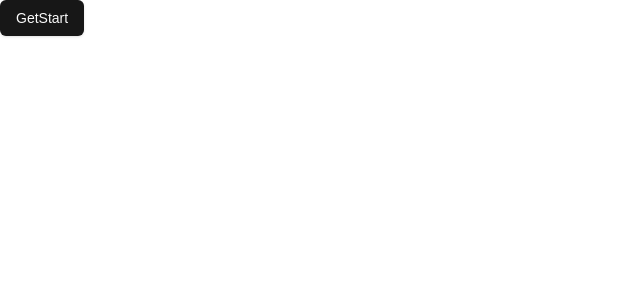
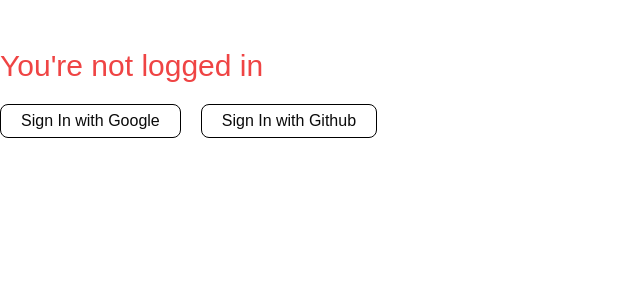
Before and after one commit to subhraneel2005/clip2cash, a Next.js app: page / in a window 1280 px wide. Shown: the top 300 px of the page, without its empty margins (0-640 px from the left). Built offline with nearby package versions, Linux system fonts and the light colour scheme; no server answers.

Commit message:
Next Auth authentication done ✅.

```diff
--- a/package.json
+++ b/package.json
@@ -15,6 +15,7 @@
     "clsx": "^2.1.1",
     "lucide-react": "^0.454.0",
     "next": "15.0.2",
+    "next-auth": "^4.24.10",
     "react": "19.0.0-rc-02c0e824-20241028",
     "react-dom": "19.0.0-rc-02c0e824-20241028",
     "tailwind-merge": "^2.5.4",
--- /dev/null
+++ b/src/app/api/auth/[...nextauth]/route.ts
@@ -0,0 +1,6 @@
+import NextAuth from "next-auth/next"
+import { authOPtions } from "../../../../lib/authOptions"
+
+const handler = NextAuth(authOPtions)
+
+export {handler as GET, handler as POST}
--- a/src/app/layout.tsx
+++ b/src/app/layout.tsx
@@ -1,6 +1,7 @@
 import type { Metadata } from "next";
 import localFont from "next/font/local";
 import "./globals.css";
+import SessionWrapper from "@/components/SessionWrapper";
 
 const geistSans = localFont({
   src: "./fonts/GeistVF.woff",
@@ -24,6 +25,7 @@ export default function RootLayout({
   children: React.ReactNode;
 }>) {
   return (
+    <SessionWrapper>
       <html lang="en">
         <body
           className={`${geistSans.variable} ${geistMono.variable} antialiased`}
@@ -31,5 +33,6 @@ export default function RootLayout({
           {children}
         </body>
       </html>
+    </SessionWrapper>
   );
 }
--- a/src/app/page.tsx
+++ b/src/app/page.tsx
@@ -1,10 +1,11 @@
+import Dashboard from "@/components/Dashboard";
 import { Button } from "@/components/ui/button";
 import Image from "next/image";
 
 export default function Home() {
   return (
-    <>
-      <Button>GetStart</Button>
-    </>
+    <main className="max-w-7xl mx-auto my-12 space-y-5">
+      <Dashboard/>
+    </main>
   );
 }
--- /dev/null
+++ b/src/components/Dashboard.tsx
@@ -0,0 +1,30 @@
+"use client"
+import { signIn, signOut, useSession } from 'next-auth/react'
+import React from 'react'
+
+function Dashboard() {
+    const {data: session} = useSession()
+  return (
+    <>
+        {session ? (
+            <>
+                <img src={session.user?.image as string} alt="profileimage" className='rounded-full h-16 w-16'/>
+                <h1 className='text-3xl font-bold'>Welcome Back <strong className='text-green-500'>{session.user?.name}</strong> </h1>
+                <p className='text-2xl font-semibold'>{session.user?.email}</p>
+
+                <button onClick={() => signOut()} className='border border-black bg-red-400 rounded-lg px-5 py-1'>Sign Out</button>
+            </>
+        ) : (
+            <>
+                <h1 className='text-3xl text-red-500'>You're not logged in</h1>
+                <div className='flex space-x-5'>
+                    <button onClick={() => signIn("google")} className='border border-black rounded-lg px-5 py-1'>Sign In with Google</button>
+                    <button onClick={() => signIn("github")} className='border border-black rounded-lg px-5 py-1'>Sign In with Github</button>
+                </div>
+            </>
+        )}
+    </>
+  )
+}
+
+export default Dashboard
--- /dev/null
+++ b/src/components/SessionWrapper.tsx
@@ -0,0 +1,11 @@
+"use client"
+
+import {SessionProvider} from "next-auth/react"
+
+import React from "react"
+
+const SessionWrapper = ({children} : {children: React.ReactNode}) => {
+    return <SessionProvider>{children}</SessionProvider>
+}
+
+export default SessionWrapper
--- /dev/null
+++ b/src/lib/authOptions.ts
@@ -0,0 +1,17 @@
+import { NextAuthOptions } from "next-auth";
+
+import GitHubProvider from "next-auth/providers/github"
+import GoogleProvider from "next-auth/providers/google"
+
+export const authOPtions:NextAuthOptions = {
+    providers: [
+        GitHubProvider({
+            clientId: process.env.GITHUB_ID as string,
+            clientSecret: process.env.GITHUB_SECRET as string,
+        }),
+        GoogleProvider({
+            clientId: process.env.GOOGLE_CLIENT_ID as string,
+            clientSecret: process.env.GOOGLE_CLIENT_SECRET as string,
+        })
+    ]
+}
```
Also changed, not shown: 1 other file (tests, documents, lock files or other folders). Lines whose indentation alone changed are shown as unchanged.
